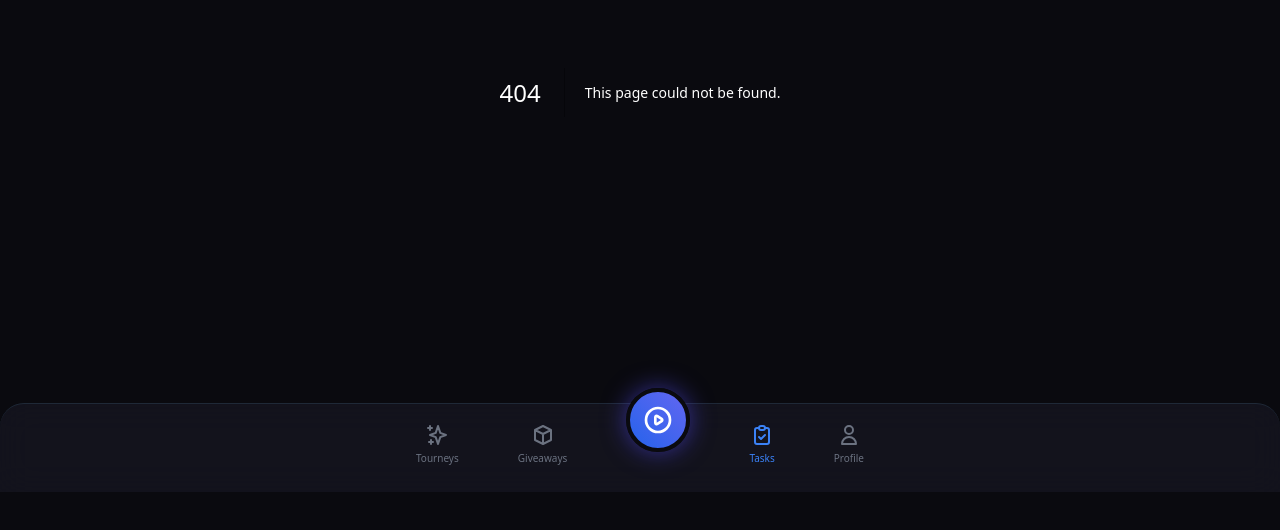
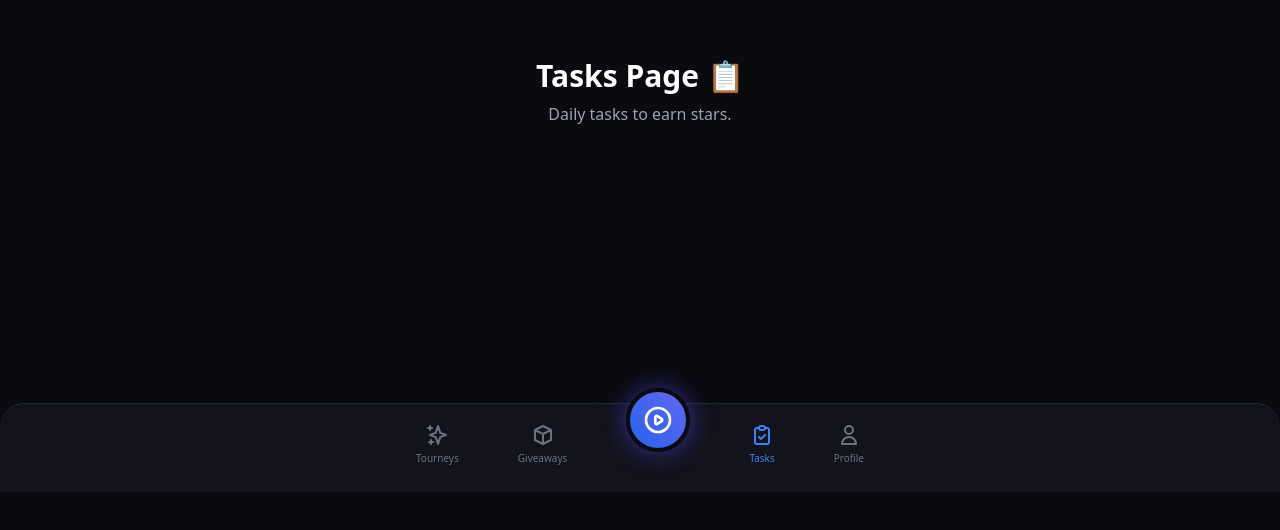
Before and after one commit to Aadi639707/stardrop-bot, a Next.js app: page /tasks in a window 1280 px wide. Before the commit this address had no page. Shown: the part 308-838 px from the top of the page. Built offline with nearby package versions, Linux system fonts and the light colour scheme.

Commit message:
Create Tasks component for tasks page

```diff
--- /dev/null
+++ b/app/tasks/page.tsx
@@ -0,0 +1,8 @@
+export default function Tasks() {
+  return (
+    <main className="flex min-h-screen flex-col items-center justify-center p-6">
+      <h1 className="text-3xl font-extrabold text-white">Tasks Page 📋</h1>
+      <p className="text-gray-400 mt-2">Daily tasks to earn stars.</p>
+    </main>
+  );
+}
```
